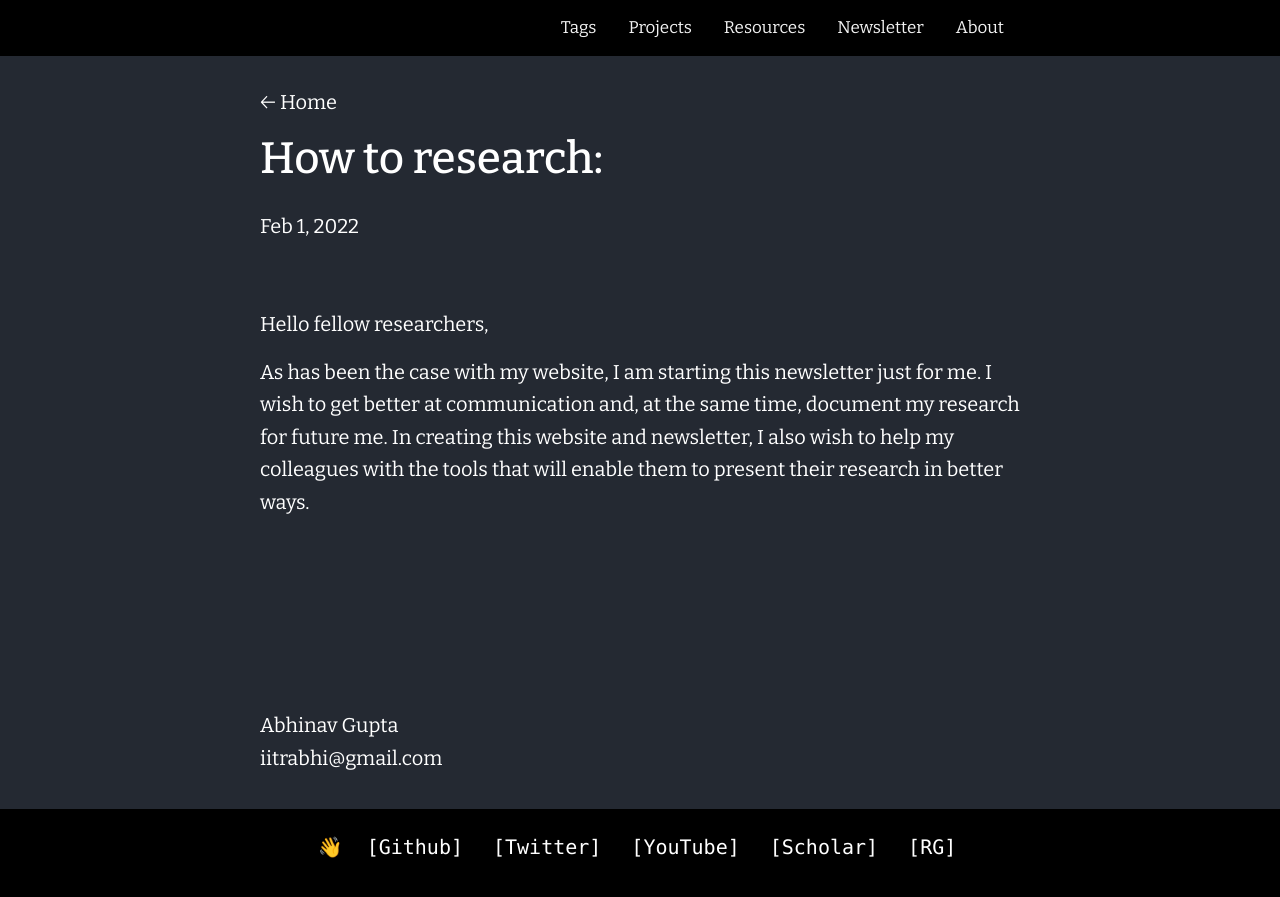
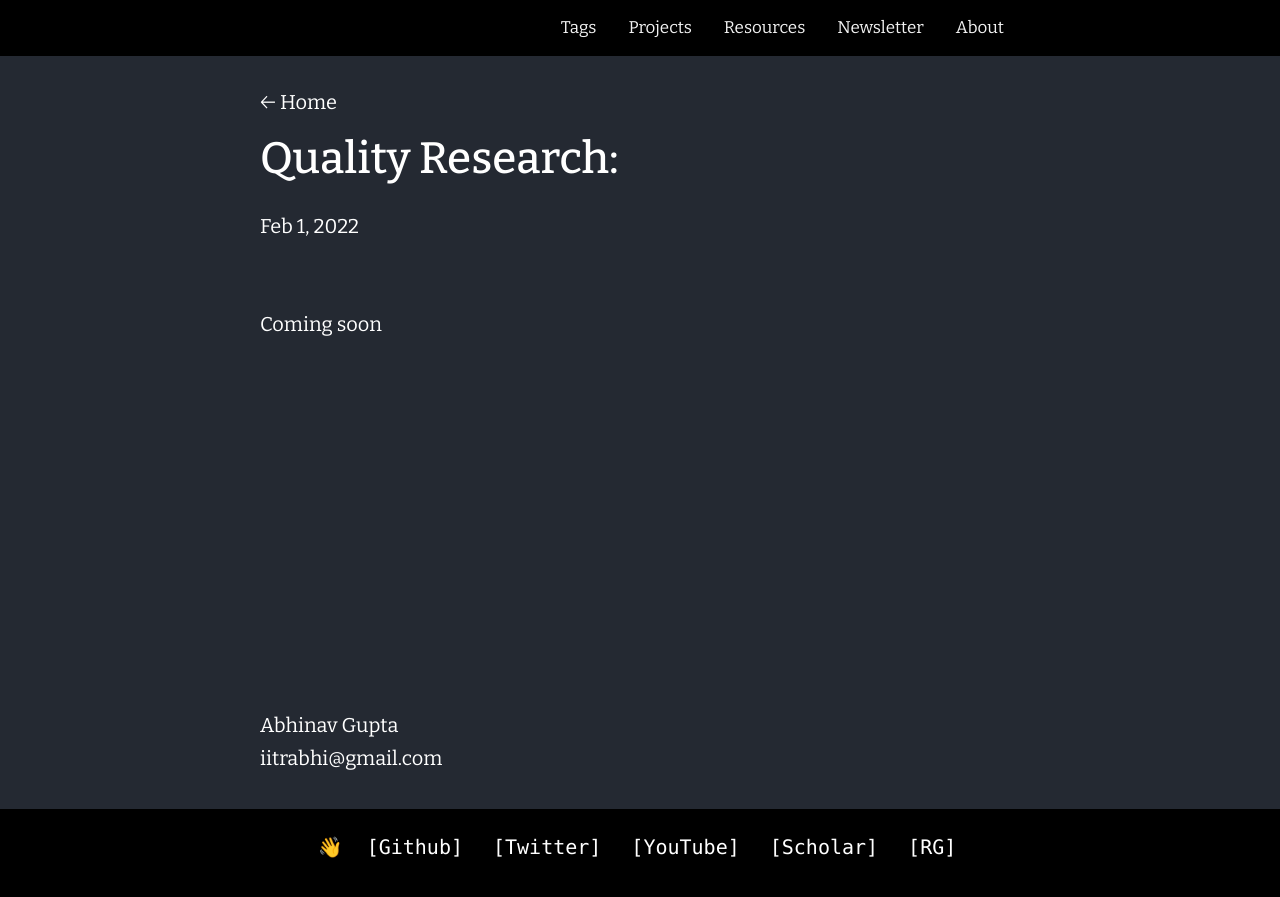
Before and after one commit to iitrabhi/iitrabhi.github.io, a Jekyll site: the page built from _newsletters/2022/March/letter-1.md, in a window 1280 px wide. Shown: the top 897 px of the page. Built offline with Jekyll 4.4.1, drawn with Linux system fonts in a browser that asks for light colours.

Commit message:
update newsletter

```diff
--- a/_newsletters/2022/March/letter-1.md
+++ b/_newsletters/2022/March/letter-1.md
@@ -1,11 +1,9 @@
 ---
 layout: post
-title: "How to research: "
+title: "Quality Research: "
 description: " "
 date: 2022-02-01
 typora-root-url: ../../../../website
 ---
 
-Hello fellow researchers,
-
-As has been the case with my website, I am starting this newsletter just for me. I wish to get better at communication and, at the same time, document my research for future me. In creating this website and newsletter, I also wish to help my colleagues with the tools that will enable them to present their research in better ways.
+Coming soon
```
Also changed, not shown: newsletters.md (line endings or trailing spaces).
